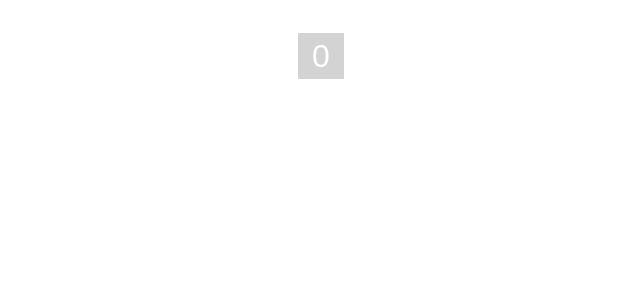
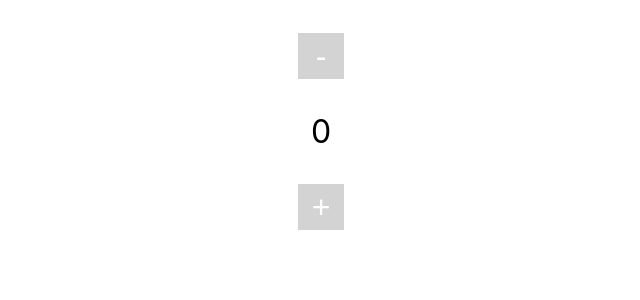
Before and after one commit to time2fishman/react-likes, a React (Create React App) app: page / in a window 1280 px wide. Shown: the top 300 px of the page, without its empty margins (319-959 px from the left). Built offline with nearby package versions, Linux system fonts and the light colour scheme.

Commit message:
Add decrement button

```diff
--- /dev/null
+++ b/src/components/LikeTotal.js
@@ -0,0 +1,17 @@
+import React from 'react';
+
+const LikeTotal = (props) => {
+    return (
+        <div>
+            <button onClick={() => props.setTotalLikes(props.totalLikes - 1)}>
+                -
+            </button>
+            <p>{props.totalLikes}</p>
+            <button onClick={() => props.setTotalLikes(props.totalLikes + 1)}>
+                +
+            </button>
+        </div>
+    );
+};
+
+export default LikeTotal;
--- a/src/components/Likes.js
+++ b/src/components/Likes.js
@@ -1,13 +1,13 @@
 import React, { useState } from 'react';
+import LikeTotal from './LikeTotal';
 
 const Likes = () => {
     const [totalLikes, setTotalLikes] = useState(0)
-    console.log(totalLikes);
+    // console.log(totalLikes);
 
     return (
         <div>
-            <button onClick={() => setTotalLikes(totalLikes + 1)}>{totalLikes}
-            </button>
+            <LikeTotal totalLikes={totalLikes} setTotalLikes={setTotalLikes} />
         </div>
     );
 };
```
